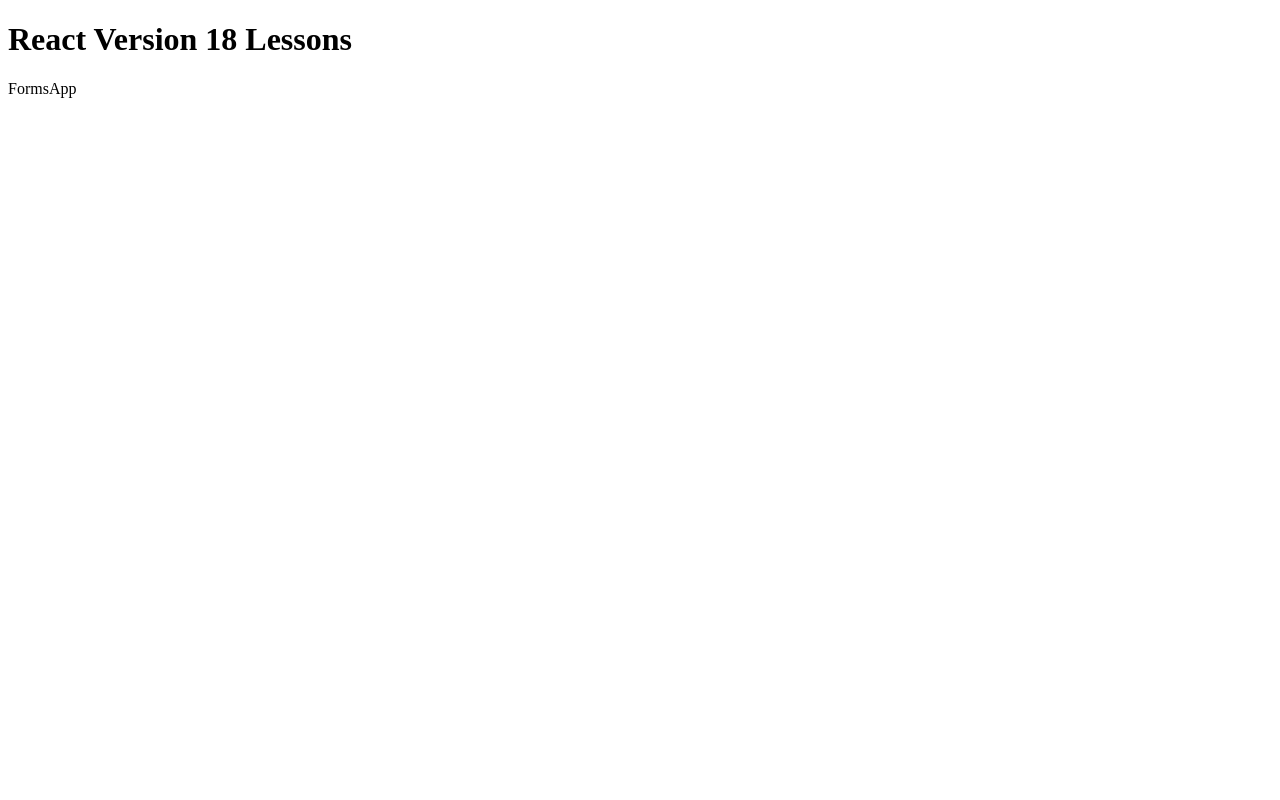
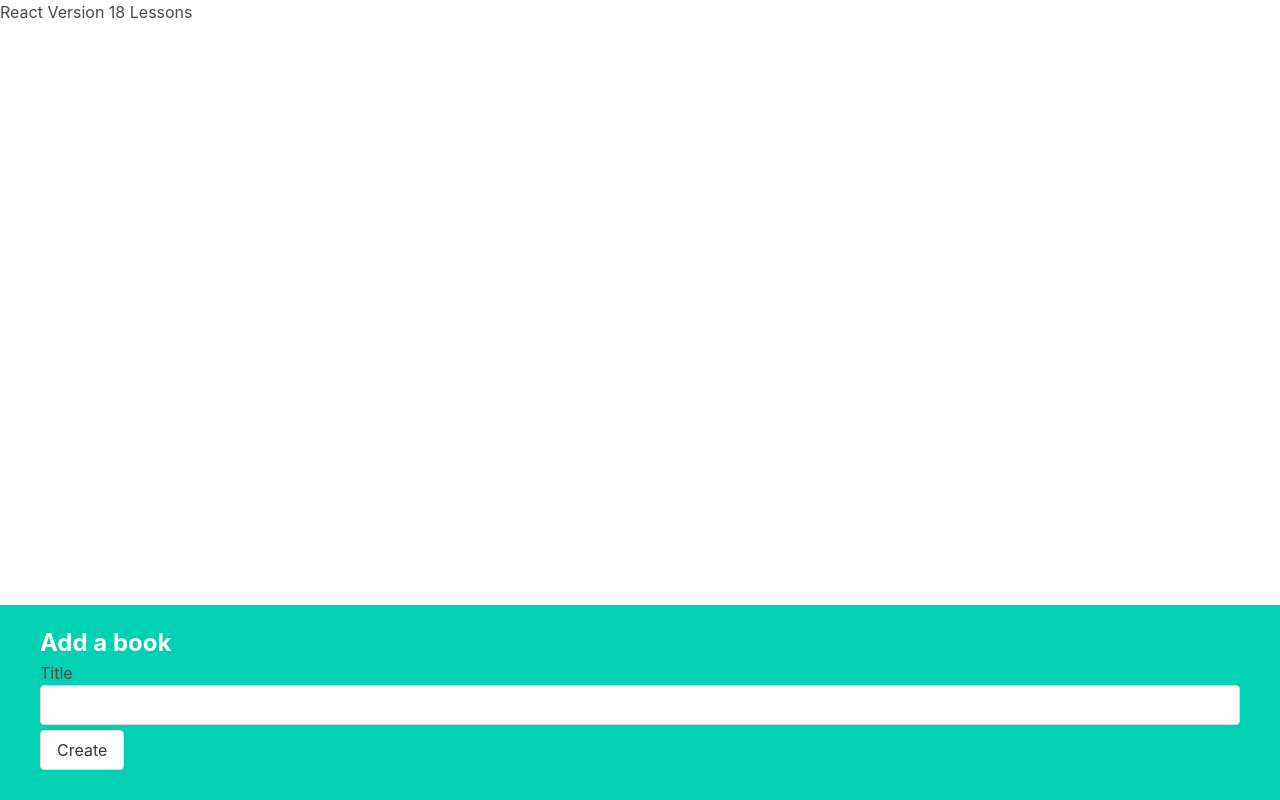
Before and after one commit to hafeezrq/react18-lessons, a React (Create React App) app: page / in a window 1280 px wide. Built offline with nearby package versions, Linux system fonts and the light colour scheme.

Commit message:
Write BookCreate comp, send data to FormApp.

```diff
--- a/src/index.js
+++ b/src/index.js
@@ -1,5 +1,7 @@
 import React from 'react';
 import ReactDOM from 'react-dom/client';
+
+import './index.css';
 import App from './App';
 
 const root = ReactDOM.createRoot(document.getElementById('root'));
--- a/src/lesson6-forms/BookCreate.js
+++ b/src/lesson6-forms/BookCreate.js
@@ -1,5 +1,31 @@
-function BookCreate() {
-  return <div>BookCreate</div>;
+import { useState } from 'react';
+
+function BookCreate({ createBook }) {
+  const [title, setTitle] = useState('');
+  const handleChange = event => {
+    setTitle(event.target.value);
+  };
+
+  const handleSubmit = event => {
+    event.preventDefault();
+    createBook(title);
+    setTitle('');
+  };
+  return (
+    <div className='book-create'>
+      <h3>Add a book</h3>
+      <form onSubmit={handleSubmit}>
+        <label htmlFor=''>Title</label>
+        <input
+          className='input'
+          type='text'
+          value={title}
+          onChange={handleChange}
+        />
+        <button className='button'>Create</button>
+      </form>
+    </div>
+  );
 }
 
 export default BookCreate;
--- a/src/lesson6-forms/FormsApp.js
+++ b/src/lesson6-forms/FormsApp.js
@@ -1,9 +1,18 @@
 import { useState } from 'react';
+import BookCreate from './BookCreate';
 
 function FormsApp() {
   const [books, setBooks] = useState([]);
 
-  return <div>FormsApp</div>;
+  const createBook = title => {
+    console.log('Add book: ', title);
+  };
+
+  return (
+    <div>
+      <BookCreate createBook={createBook} />
+    </div>
+  );
 }
 
 export default FormsApp;
```
